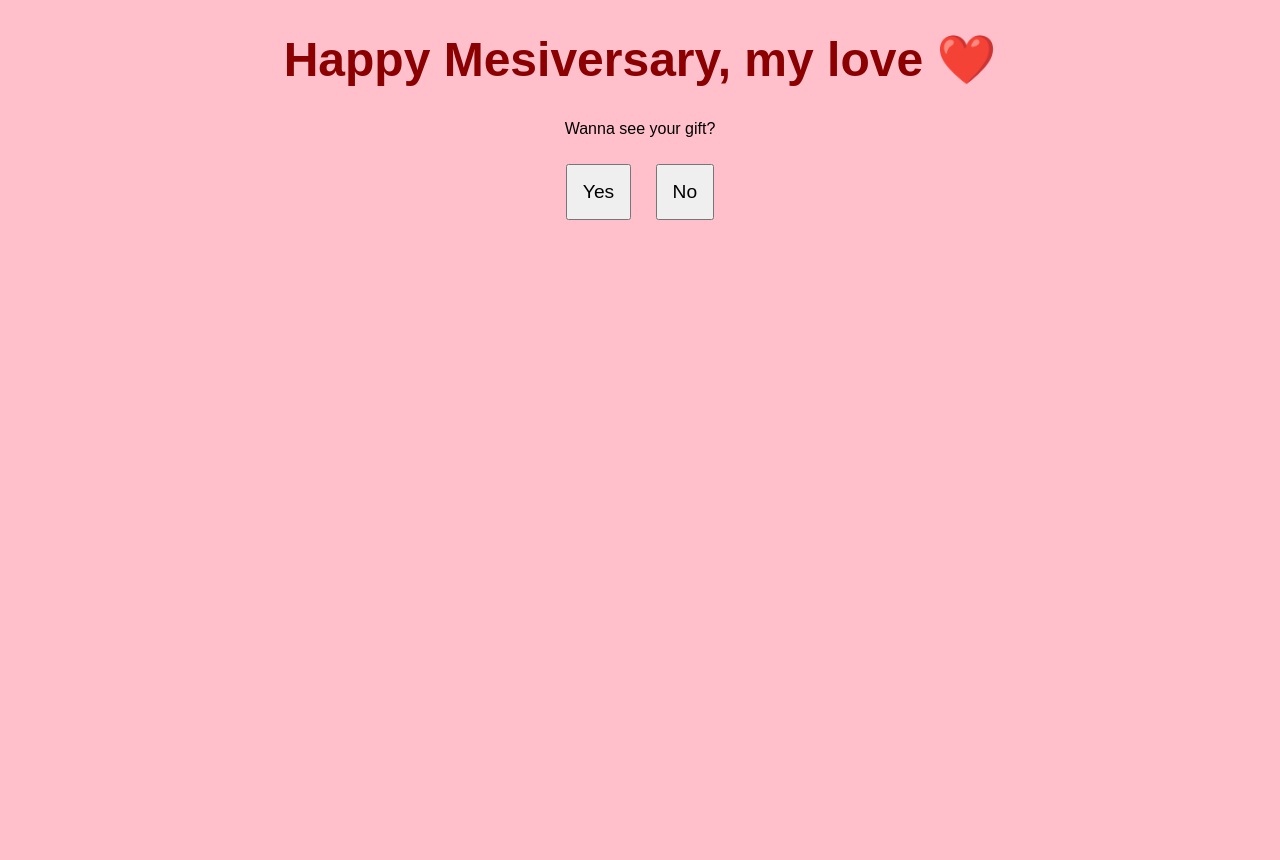
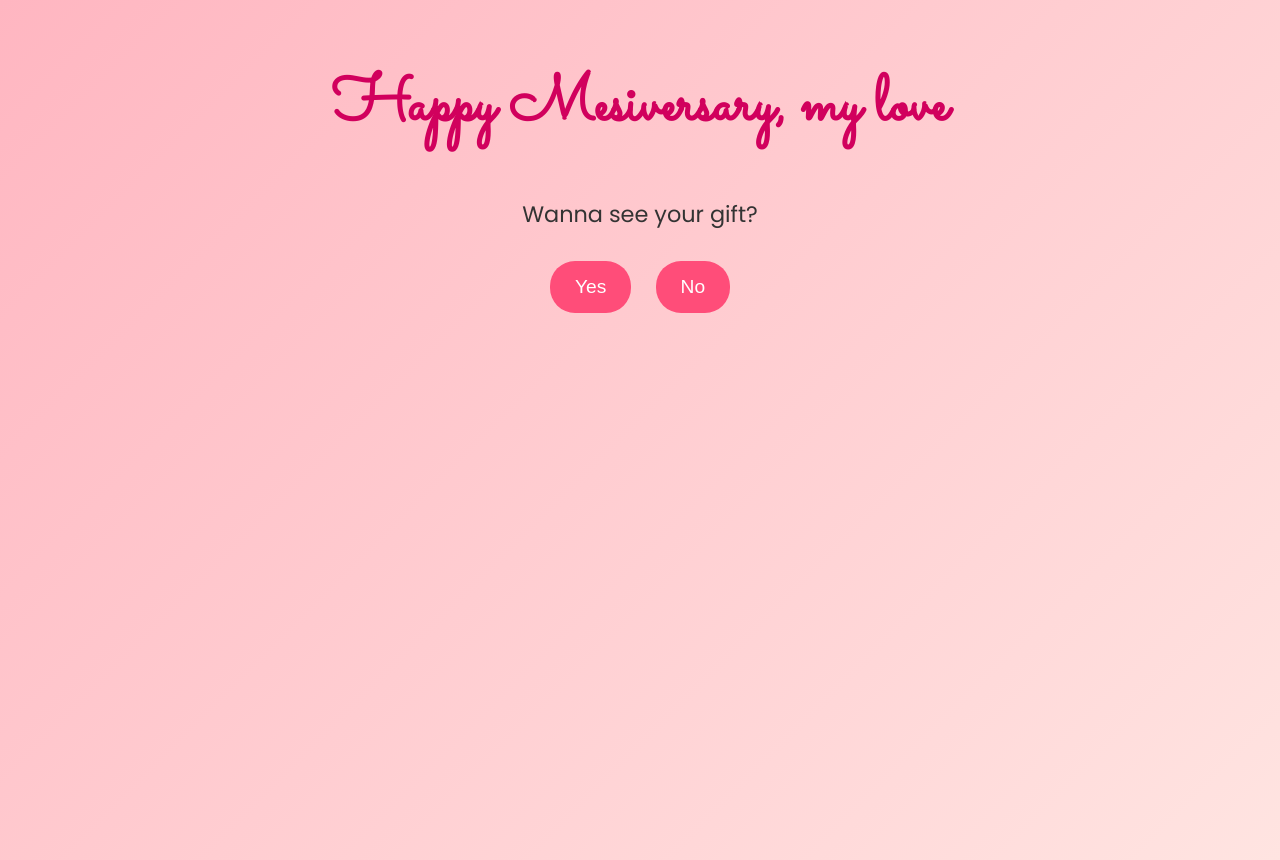
Before and after one commit to mimilovesmc/mesiversariomimimc, a plain HTML site: page index.html in a window 1280 px wide. Before the commit the page ends 800 px from the top, so only its background shows below. Drawn offline with Linux system fonts and the light colour scheme.

Commit message:
Add files via upload

```diff
--- a/index.html
+++ b/index.html
@@ -1,29 +1,127 @@
 <!DOCTYPE html>
-<html>
+<html lang="en">
 <head>
-  <title>Happy Mesiversary 💕</title>
+  <meta charset="UTF-8">
+  <title>Happy Mesiversary </title>
+  <!-- Cute Google Font -->
+  <link href="https://fonts.googleapis.com/css2?family=Sacramento&family=Poppins:wght@400;600&display=swap" rel="stylesheet">
   <style>
-    body { text-align: center; font-family: Arial; background: pink; }
-    h1 { font-size: 3em; color: darkred; }
-    button { padding: 15px; margin: 10px; font-size: 1.2em; cursor: pointer; }
+    body {
+      margin: 0;
+      text-align: center;
+      font-family: 'Poppins', sans-serif;
+      background: linear-gradient(135deg, #ffb6c1, #ffe4e1);
+      overflow: hidden;
+      height: 100vh;
+      position: relative;
+    }
+    h1 {
+      font-family: 'Sacramento', cursive;
+      font-size: 4em;
+      color: #d1005d;
+      margin-top: 60px;
+      animation: fadeIn 2s ease-in;
+    }
+    p {
+      font-size: 1.4em;
+      margin-bottom: 20px;
+      color: #333;
+    }
+    button {
+      padding: 15px 25px;
+      margin: 10px;
+      font-size: 1.2em;
+      border: none;
+      border-radius: 25px;
+      background: #ff4d79;
+      color: white;
+      cursor: pointer;
+      transition: transform 0.2s, background 0.3s;
+      position: relative;
+    }
+    button:hover {
+      transform: scale(1.1);
+      background: #d1005d;
+    }
+    #gift, #noResponse {
+      display: none;
+      margin-top: 30px;
+      animation: fadeIn 1.5s ease-in;
+    }
+    #gift h2, #noResponse h2 {
+      color: #d1005d;
+      font-size: 2em;
+    }
+    @keyframes fadeIn {
+      from {opacity: 0;}
+      to {opacity: 1;}
+    }
+    /* Floating hearts /
+    .heart {
+      position: absolute;
+      bottom: -50px;
+      color: rgba(255,0,100,0.7);
+      font-size: 24px;
+      animation: floatUp 6s linear infinite;
+    }
+    @keyframes floatUp {
+      from { transform: translateY(0) scale(1); opacity: 1; }
+      to { transform: translateY(-120vh) scale(1.5); opacity: 0; }
+    }
   </style>
 </head>
 <body>
-  <h1>Happy Mesiversary, my love ❤️</h1>
+  <h1>Happy Mesiversary, my love </h1>
   <p>Wanna see your gift?</p>
   <button onclick="showGift()">Yes</button>
-  <button onclick="alert('Aww, maybe later 😘')">No</button>
+  <button id="noBtn" onmouseover="moveNo()" onclick="showNo()">No</button>
 
-  <div id="gift" style="display:none; margin-top:20px;">
-    <h2>🎁 Here’s your surprise! 🎁</h2>
+  <!-- YES response -->
+  <div id="gift">
+    <h2> Here’s your surprise! </h2>
     <img src="https://media.giphy.com/media/j5QcmXoFWl4Q0/giphy.gif" width="300">
-    <p>I love you forever 💕</p>
+    <p>I love you forever </p>
   </div>
 
+  <!-- NO response -->
+  <div id="noResponse">
+    <h2>Babyyyyyyy, pls you will like it TwT</h2>
+    <img src="https://media3.giphy.com/media/v1.Y2lkPTc5MGI3NjExMDZjb3VmemNheDJ2cTh2bTFic3NwM3BvMnVvbnEwZGxheGZhdml1aSZlcD12MV9pbnRlcm5hbF9naWZfYnlfaWQmY3Q9Zw/jRtGjzkm8JbRC/giphy.gif" width="250">
+  </div>
+
+  <!-- Floating hearts generator -->
   <script>
     function showGift() {
       document.getElementById('gift').style.display = 'block';
+      document.getElementById('noResponse').style.display = 'none';
     }
+    function showNo() {
+      document.getElementById('noResponse').style.display = 'block';
+      document.getElementById('gift').style.display = 'none';
+    }
+
+    // Make the "No" button run away
+    let noBtn = document.getElementById("noBtn");
+    function moveNo() {
+      let x = Math.random() (window.innerWidth - noBtn.offsetWidth);
+      let y = Math.random() * (window.innerHeight - noBtn.offsetHeight - 50) + 50;
+      noBtn.style.position = "absolute";
+      noBtn.style.left = x + "px";
+      noBtn.style.top = y + "px";
+    }
+
+    // Create floating hearts
+    function createHeart() {
+      const heart = document.createElement("div");
+      heart.className = "heart";
+      heart.innerHTML = "";
+      heart.style.left = Math.random() * 100 + "vw";
+      heart.style.fontSize = (20 + Math.random() * 30) + "px";
+      heart.style.animationDuration = (4 + Math.random() * 3) + "s";
+      document.body.appendChild(heart);
+      setTimeout(() => heart.remove(), 7000);
+    }
+    setInterval(createHeart, 700);
   </script>
 </body>
 </html>
```
